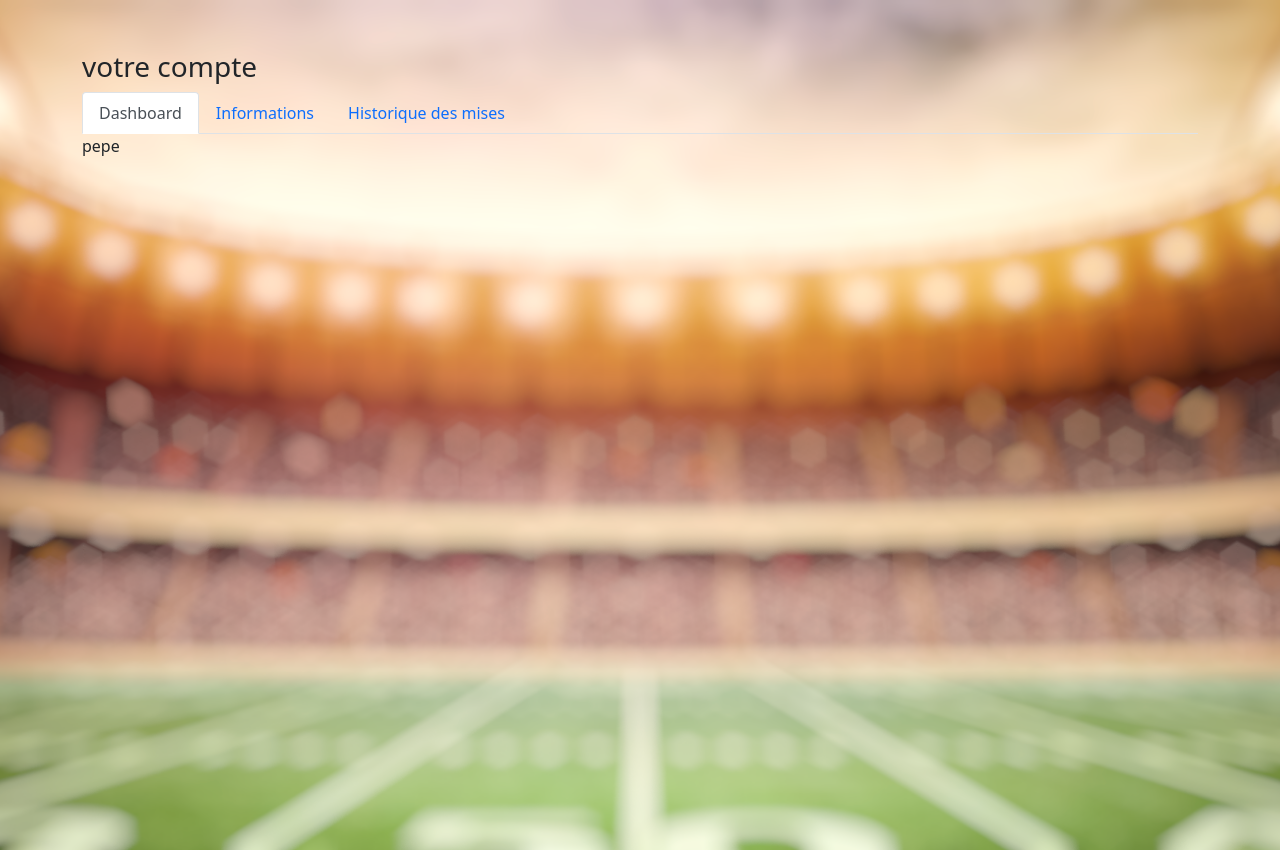
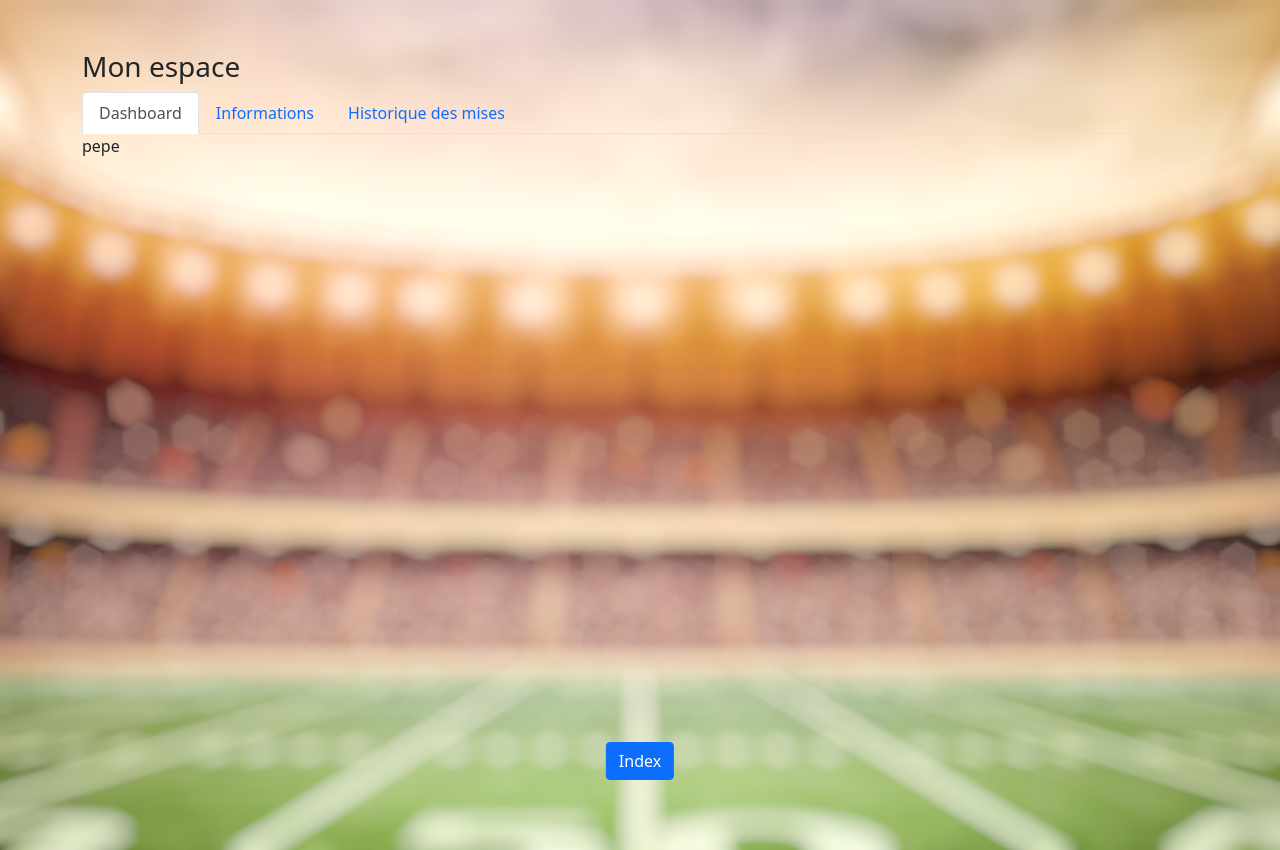
Before and after one commit to VitorPinto1/superbowl_ECF, a Flask app: page /espace_utilisateur in a window 1280 px wide. Run offline with Flask 3, Linux system fonts and the light colour scheme; the visitor is signed in with stand-in values (Sample User, id 1); some libraries are stand-ins or nearby versions.

Commit message:
amélioration de la gestion des utilisateurs

```diff
--- a/app.py
+++ b/app.py
@@ -242,7 +242,12 @@ def generer_mot_de_passe(longueur):
 def index():
     now = datetime.now()
     formatted_date = now.strftime("%d/%m/%Y")
-    return render_template('index.html', current_date=formatted_date)
+
+    # Verification login utilisateur
+    if 'id_utilisateur' in session:
+        return render_template('index.html', current_date=formatted_date, voir_bouton_mon_espace=True, voir_bouton_se_connecter=False)
+
+    return render_template('index.html', current_date=formatted_date, voir_bouton_mon_espace=False, voir_bouton_se_connecter=True)
 
 
 @app.route('/visualiser_matchs')
@@ -404,8 +409,10 @@ def se_connecter_validation():
 
 @app.route('/se_connecter')
 def se_connecter():
-    return render_template('se_connecter.html')
-
+    if 'id_utilisateur' in session:
+        return redirect(url_for('espace_utilisateur'))
+    else:
+        return render_template('se_connecter.html')
 
 
 @app.route('/mot_de_passe_oublie', methods=['GET', 'POST'])
@@ -468,3 +475,9 @@ def espace_utilisateur():
 
     # Renvoyer le modèle avec les informations utilisateur
     return render_template('espace_utilisateur.html', utilisateur = utilisateur)
+
+# déconnexion du compte lors de la fermeture du web
+@app.route('/deconnecter_utilisateur', methods=['POST'])
+def deconnecter_utilisateur():
+    session.pop('id_utilisateur', None)  # Eliminar la clave 'id_utilisateur' de la sesión
+    return '', 204  # Devolver una respuesta vacía con código de estado 204 (sin contenido)
--- a/static/css/style.css
+++ b/static/css/style.css
@@ -12,3 +12,7 @@ body {
   left: 50%;
   transform: translateX(-50%);
 }
+
+.content-container {
+  margin-bottom: 100px;
+}
--- a/templates/base.html
+++ b/templates/base.html
@@ -21,6 +21,15 @@
 
     {% block scripts %}
         <!-- JavaScript -->
+      <script>
+        window.addEventListener('unload', function(event) {
+
+          fetch('/deconnecter_utilisateur', {
+            method: 'POST',
+            credentials: 'same-origin'
+          });
+        });
+      </script>
 
     {% endblock %}
     <script src="https://code.jquery.com/jquery-3.2.1.slim.min.js" integrity="sha384-KJ3o2DKtIkvYIK3UENzmM7KCkRr/rE9/Qpg6aAZGJwFDMVNA/GpGFF93hXpG5KkN" crossorigin="anonymous"></script>
--- a/templates/espace_utilisateur.html
+++ b/templates/espace_utilisateur.html
@@ -3,7 +3,7 @@
 {% block title %}Espace utilisateur{% endblock %}
 {% block content %}
 <div class="container align-items-center justify-content-center" style="margin-top: 50px;">
-  <h3>votre compte</h3>
+  <h3>Mon espace</h3>
   <ul class="nav nav-tabs">
     <li class="nav-item">
       <a class="nav-link active" href="#dashboard" data-bs-toggle="tab" >Dashboard</a>
@@ -34,6 +34,14 @@
   </div>
 </div>
 
+<div class="container">
+  <div class="btn-container-index d-flex justify-content-center align-items-center">
+    <div class="text-center">
+      <a class="btn btn-primary mx-2" href="{{ url_for('index') }}">Index</a>
+    </div>
+  </div>
+</div>
+
 
 
 {% endblock %}
```
Also changed, not shown: templates/index.html (+7 -0 lines).
